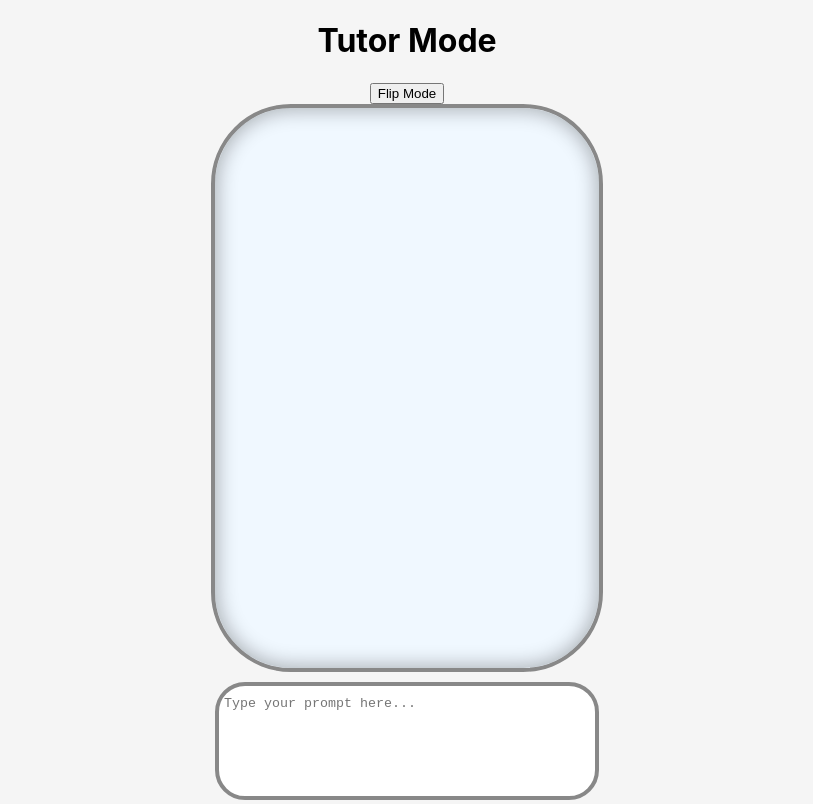
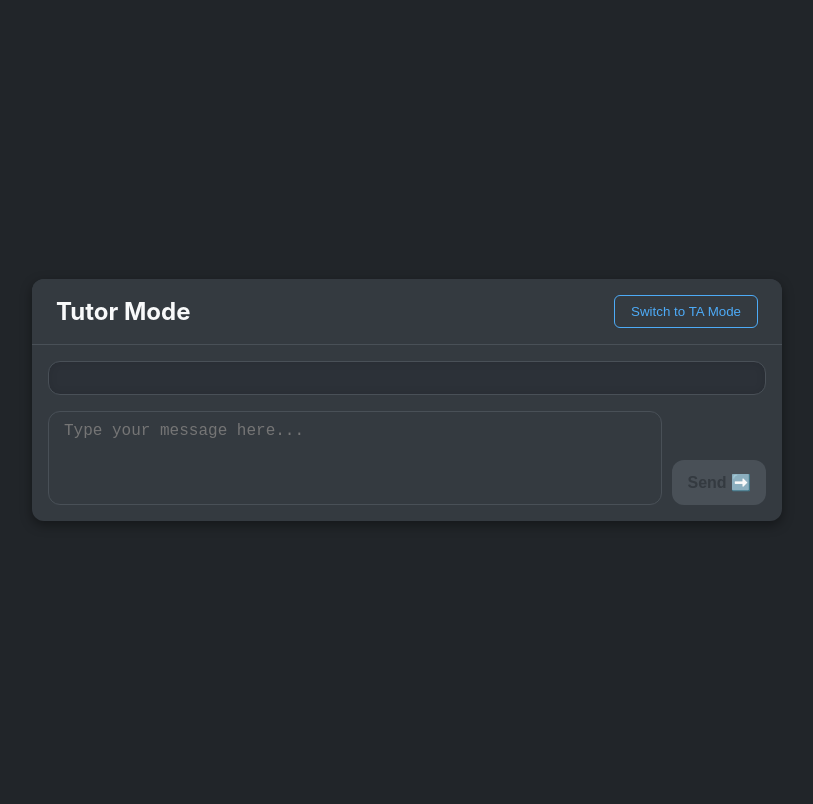
Before and after one commit to Graymarch/COSC432-GroupProject, a React (Create React App) app in the folder OCA-Frontend/oca-client/: page / in a window 1280 px wide. Shown: the whole page, without its empty margins (233-1046 px from the left). Built offline with nearby package versions, Linux system fonts and the light colour scheme.

Commit message:
redid all of the CSS, plus some changes in app.js for future implementation

```diff
--- a/OCA-Frontend/oca-client/src/Components/App.css
+++ b/OCA-Frontend/oca-client/src/Components/App.css
@@ -1,38 +1,167 @@
-/* Element rules */
+/* Global Reset and Base Styling */
+/* CSS Generated by Gemini 3 Fast */
 
+:root {
+  /* --- Dark Mode Variables (Default) --- */
+  --color-background: #212529; /* Dark Gray / Near Black */
+  --color-surface: #343a40; /* Slightly lighter for elements/cards */
+  --color-text: #f8f9fa; /* Off-White */
+  --color-text-secondary: #adb5bd; /* Light Gray for secondary text */
+  --color-primary: #4dabf7; /* A bright, modern blue/cyan */
+  --color-chat-window: #2c3138; /* Background of the chat area */
+  --color-border: #495057; /* Darker border color */
 
-/* Class rules */
-.App {
-  text-align: center;
-  justify-items: center;
-  width: 75vw;
-  height: 70vh;
+  --border-radius: 12px;
+  --spacing-unit: 1rem;
 }
 
-.chatField{
-  background-color: aliceblue;
-  border: 4px, solid, rgb(136, 136, 136);
-  border-radius: 80px;
-  height:100%;
-  width: 40%;
-  box-shadow: inset 0 0 20px 2px rgba(0, 0, 0, 0.3);
+/* Light Mode Variables (Can be used for a theme toggle later) */
+[data-theme="light"] {
+  --color-background: #e9ecef;
+  --color-surface: white;
+  --color-text: #343a40;
+  --color-text-secondary: #6c757d;
+  --color-primary: #007bff;
+  --color-chat-window: #f7f9fb;
+  --color-border: #dee2e6;
 }
 
-/* ID rules */
-#userPrompt{
-  width: 40%;
-  justify-items: center;
+body {
+  font-family: -apple-system, BlinkMacSystemFont, 'Segoe UI', Roboto, Oxygen, Ubuntu, Cantarell, 'Open Sans', 'Helvetica Neue', sans-serif;
+  background-color: var(--color-background); /* Use the default dark background */
+  margin: 0;
+  padding: 0;
+  display: flex;
+  justify-content: center;
+  align-items: center;
+  min-height: 100vh;
+  color: var(--color-text);
+  transition: background-color 0.3s, color 0.3s; /* Smooth transition */
 }
 
-#userPrompt textarea{
+/* App Container */
+.app-container {
+  background-color: var(--color-surface);
+  border-radius: var(--border-radius);
+  box-shadow: 0 4px 12px rgba(0, 0, 0, 0.4);
+  width: clamp(300px, 90vw, 750px);
+  max-height: 90vh;
+  display: flex;
+  flex-direction: column;
+  overflow: hidden;
+  transition: background-color 0.3s, box-shadow 0.3s;
+}
+
+/* Header */
+.app-header {
+  display: flex;
+  justify-content: space-between;
+  align-items: center;
+  padding: var(--spacing-unit) 1.5rem;
+  border-bottom: 1px solid var(--color-border);
+  background-color: var(--color-surface);
+}
+
+.app-header h1 {
+  font-size: 1.5rem;
+  color: var(--color-text);
+  margin: 0;
+}
+
+/* Mode Toggle Button (Styled for a Dark Mode button) */
+.mode-toggle-button {
+  background-color: var(--color-surface);
+  color: var(--color-primary);
+  border: 1px solid var(--color-primary);
+  padding: 0.5rem 1rem;
+  border-radius: 6px;
+  cursor: pointer;
+  transition: all 0.2s ease-in-out;
+}
+
+.mode-toggle-button:hover {
+  background-color: var(--color-primary);
+  color: var(--color-surface); /* Text color changes to match surface */
+  box-shadow: 0 2px 4px rgba(77, 171, 247, 0.3);
+}
+
+/* Main Chat Layout */
+.chat-layout {
+  display: flex;
+  flex-direction: column;
+  height: 100%;
+  flex-grow: 1;
+  padding: 1rem;
+}
+
+/* Chat Window/Field */
+.chat-window {
+  flex-grow: 1;
+  background-color: var(--color-chat-window); /* Dedicated chat background */
+  border-radius: var(--border-radius);
+  margin-bottom: var(--spacing-unit);
+  padding: 1rem;
+  overflow-y: auto;
+  /* Very subtle inner shadow (lighter than outer) */
+  box-shadow: inset 0 0 8px rgba(0, 0, 0, 0.1);
+  border: 1px solid var(--color-border);
+}
+
+/* Prompt Area */
+.prompt-area {
+  padding-top: 0;
+}
+
+.prompt-form {
+  display: flex;
+  gap: 10px;
+  align-items: flex-end;
+}
+
+/* Textarea Input */
+.prompt-input {
+  flex-grow: 1;
+  min-height: 80px;
+  padding: 10px 15px;
+  border: 1px solid var(--color-border);
+  border-radius: var(--border-radius);
   resize: none;
+  font-size: 1rem;
   box-sizing: border-box;
-  border: 4px, solid, rgb(136, 136, 136);
-  border-radius: 30px;
-  width: 100%;
-  padding: 10px 5px;
-  margin-top: 10px;
-  &:hover{
-    box-shadow: 0 0 20px 2px rgba(0, 0, 0, 0.3);
-  }
+  color: var(--color-text);
+  background-color: var(--color-surface); /* Input background should be surface color */
+  transition: border-color 0.2s, box-shadow 0.2s;
 }
+
+.prompt-input:focus {
+  border-color: var(--color-primary);
+  box-shadow: 0 0 0 3px rgba(77, 171, 247, 0.25); /* Focus ring */
+  outline: none;
+}
+
+/* Submit Button */
+.submit-button {
+  background-color: var(--color-primary);
+  color: var(--color-surface);
+  border: none;
+  padding: 10px 15px;
+  border-radius: var(--border-radius);
+  font-size: 1rem;
+  font-weight: 600;
+  cursor: pointer;
+  transition: background-color 0.2s, transform 0.1s;
+  height: 45px;
+}
+
+.submit-button:hover:not(:disabled) {
+  background-color: #3b8cd2; /* Slightly darker primary on hover */
+}
+
+.submit-button:active:not(:disabled) {
+  transform: translateY(1px);
+}
+
+.submit-button:disabled {
+  background-color: var(--color-border);
+  cursor: not-allowed;
+}
--- a/OCA-Frontend/oca-client/src/Components/App.js
+++ b/OCA-Frontend/oca-client/src/Components/App.js
@@ -3,38 +3,59 @@ import { useState } from 'react';
 
 function App(props) {
   // Tracks the state of the component between tutor and TA mode.
-  const[tutorMode, setMode] = useState(props.isTutorMode)
+  // Initialized with props.isTutorMode or defaults to false if not provided
+  const[tutorMode, setMode] = useState(props.isTutorMode || false);
   const toggleMode = () => {
-    setMode(mode => !mode)
+    setMode(mode => !mode);
   }
 
-  const[userPrompt, setPrompt] = useState("")
+  const[userPrompt, setPrompt] = useState("");
   const handleChange = (event) => {
-    setPrompt(val => event.target.value)
+    // Only update state if the value has changed
+    setPrompt(event.target.value);
   }
 
   function handleSubmit(e){
-    console.log(e);
     e.preventDefault();
+    // Logic for sending the prompt would go here
+    console.log("Submitting prompt:", userPrompt);
+    // Optionally clear the prompt after submission
+    setPrompt("");
   }
 
   return (
-    <div className="App">
-      <header><h1>{tutorMode? "Tutor Mode":"Teaching Assistant Mode"}</h1></header>
-      {/* Toggles the operating mode. */}
-      <button onClick={toggleMode}>Flip Mode</button>
+    <div className="app-container">
+      {/* Header and Mode Toggle */}
+      <header className="app-header">
+        <h1>{tutorMode ? "Tutor Mode" : "Teaching Assistant Mode"}</h1>
+        <button
+          onClick={toggleMode}
+          className="mode-toggle-button"
+        >
+          {tutorMode ? "Switch to TA Mode" : "Switch to Tutor Mode"}
+        </button>
+      </header>
 
-      {/* Will contain the chat with the user.  */}
-      <section className='chatField'></section>
+      <main className="chat-layout">
+        {/* contains the chat log  */}
+        <section className='chat-window'></section>
 
-      {/* Allows the user to type out a response. */}
-      {/* Chatbox is present and keystrokes change state, but need to figure out how to size it properly. May need to use a different element. */}
-      <section id='userPrompt'>
-        <form onSubmit={handleSubmit}>
-          {/* <input type='text' placeholder='Type your prompt here...' value={userPrompt} onChange={handleChange}></input> */}
-          <textarea rows={6} cols={70} placeholder='Type your prompt here...' value={userPrompt} onChange={handleChange} ></textarea>
-        </form>
-      </section>
+        {/* Prompt Input */}
+        <section className='prompt-area'>
+          <form onSubmit={handleSubmit} className='prompt-form'>
+            <textarea
+              rows={4}
+              placeholder='Type your message here...'
+              value={userPrompt}
+              onChange={handleChange}
+              className='prompt-input'
+            />
+            <button type="submit" className="submit-button" disabled={!userPrompt.trim()}>
+              Send ➡️
+            </button>
+          </form>
+        </section>
+      </main>
     </div>
   );
 }
```
